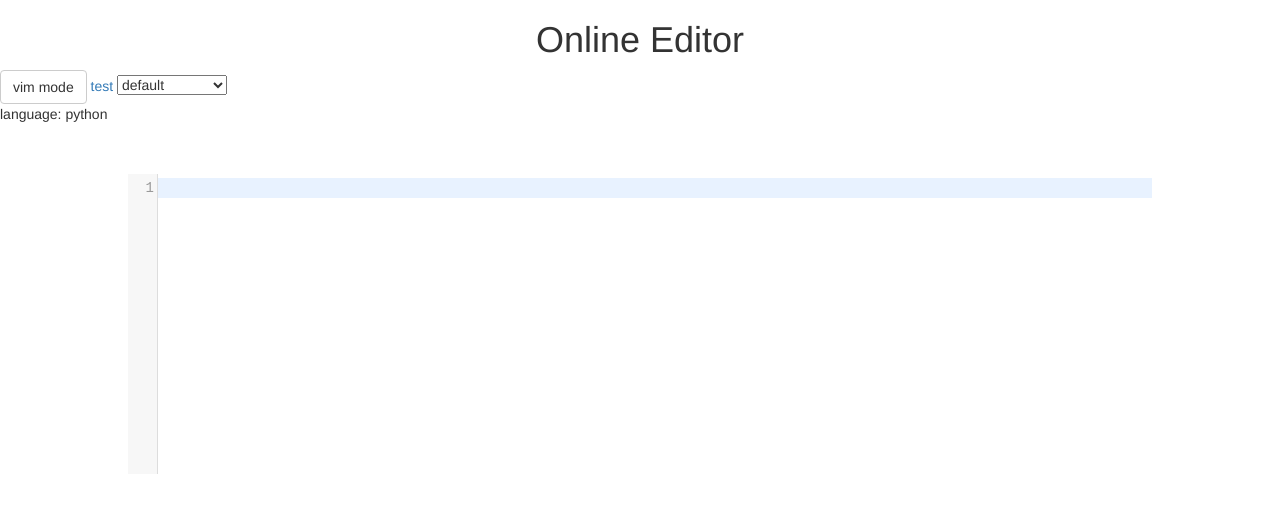
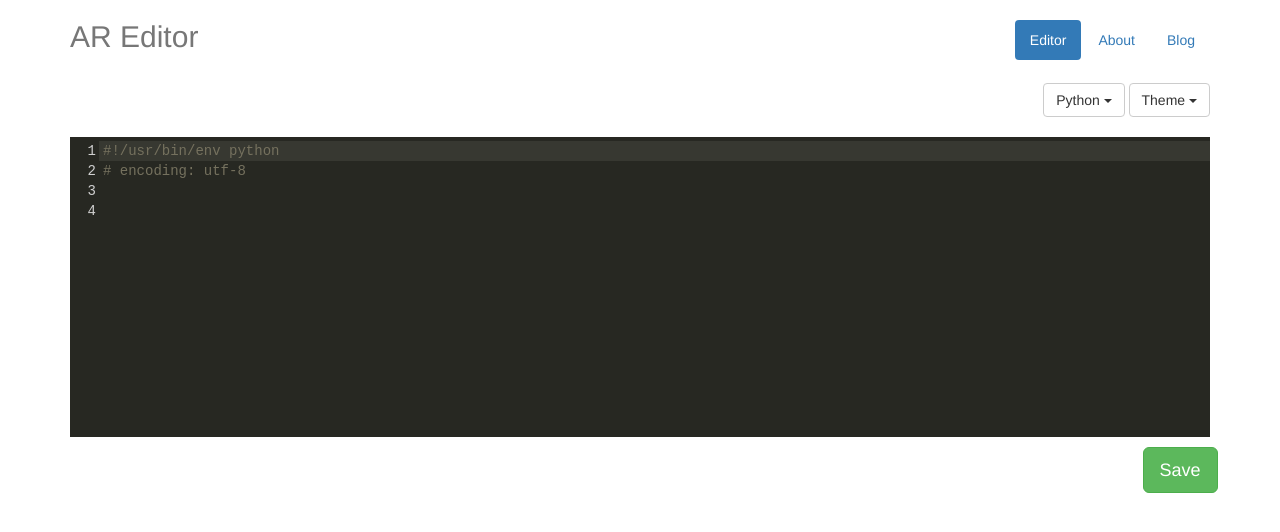
Before and after one commit to altair21/AREditor, a plain HTML site: page src/index.html in a window 1280 px wide. Drawn offline with Linux system fonts and the light colour scheme.

Commit message:
Update UI

```diff
--- a/src/editor.js
+++ b/src/editor.js
@@ -1,24 +1,21 @@
 $(document).ready(init);
 
 var editor, keywords = {};
-var themeSelector;
+var currentTheme = 'monokai'
 
-function themeChanged() {
-  var theme = themeSelector.options[themeSelector.selectedIndex].textContent;
+function themeChanged(theme) {
   editor.setOption("theme", theme);
-  // location.hash = "#" + theme;
+  currentTheme = theme;
+  $("#themeSelector").text(theme + " ");
+  $("#themeSelector").append('<span class="caret"></span>');
 }
-// var choice = (location.hash && location.hash.slice(1)) ||
-//               (document.location.search &&
-//               decodeURIComponent(document.location.search.slice(1)));
-// if (choice) {
-//   themeSelector.value = choice;
-//   editor.setOption("theme", choice);
-// }
-// CodeMirror.on(window, "hashchange", function() {
-//   var theme = location.hash.slice(1);
-//   if (theme) { themeSelector.value = theme; themeChanged(); }
-// });
+
+function languageChanged(MIME, language) {
+  initEditor(MIME)
+  $("#languageSelector").text(language + " ");
+  $("#languageSelector").append('<span class="caret"></span>');
+}
+
 function initKeywords() {
   for (var i = 65; i <= 90; i++) {
     keywords["'" + String.fromCharCode(i) + "'"] = autoComplete;
@@ -33,17 +30,25 @@ function initKeywords() {
   keywords["'.'"] = autoComplete;
 }
 
-function initEditor() {
+function initEditor(language) {
+  $(".CodeMirror").remove();
+  console.log(language);
+  if (language === "text/x-python") {
+    $("#code").text("#!/usr/bin/env python\r# encoding: utf-8\r\r")
+  } else {
+    $("#code").text("");
+  }
   editor = CodeMirror.fromTextArea(document.getElementById('code'), {
     lineNumbers: true,  //显示行号
     styleActiveLine: true,
     lineWrapping: true,
     matchBrackets: true,  //高亮匹配括号
-      mode: "text/x-python",    //python编辑器
+    mode: language,
     autoCloseBrackets: true,  //自动补全结束括号
     extraKeys: keywords,
     hintOptions: {completeSingle: false},
   });
+  editor.setOption("theme", currentTheme);
 }
 
 function autoComplete(cm, pred) {
@@ -56,7 +61,6 @@ function autoComplete(cm, pred) {
 }
 
 function init() {
-  themeSelector = document.getElementById("themeSelector");
   initKeywords();
-  initEditor();
+  initEditor("text/x-python");  //默认Python语言
 }
--- a/src/index.html
+++ b/src/index.html
@@ -22,32 +22,78 @@
   <script src="addon/selection/active-line.js"></script>
   <script src="addon/edit/matchbrackets.js"></script>
   <script src="addon/edit/closebrackets.js"></script>
+  <script src="addon/hint/show-hint.js"></script>
+
+  <!--mode-->
   <script src="mode/python.js"></script>
-  <script src="addon/hint/show-hint.js"></script>
+  <script src="mode/fortran.js"></script>
 
   <script src="editor.js"></script>
 </head>
 <body>
+<div class="container">
+  <div class="header clearfix">
+    <nav>
+      <ul class="nav nav-pills pull-right">
+        <li role="presentation" class="active"><a href="#">Editor</a></li>
+        <li role="presentation"><a href="#">About</a></li>
+        <li role="presentation"><a href="" onclick="window.open('http://altair21.org')">Blog</a></li>
+      </ul>
+      <h2 class="text-muted">AR Editor</h2>
+    </nav>
+  </div>
+
+  <br>
   <div class="row">
-    <div class="text-center">
-      <h1>Online Editor</h1>
+    <div class="col-lg-9">
+
+    </div>
+
+    <div class="col-lg-3 text-right">
+      <div class="btn-group">
+        <div class="dropdown">
+          <button class="btn btn-default dropdown-toggle" type="button" id="languageSelector" data-toggle="dropdown" aria-haspopup="true" aria-expanded="true">
+            Python
+            <span class="caret"></span>
+          </button>
+          <ul class="dropdown-menu" aria-labelledby="dropdownMenu1">
+            <li><a href="#" onclick="languageChanged('text/x-python', 'Python');return false;">Python</a></li>
+            <li><a href="#" onclick="languageChanged('text/x-fortran', 'Fortran');return false;">Fortran</a></li>
+          </ul>
+        </div>
+      </div>
+      <div class="btn-group">
+        <div class="dropdown">
+          <button class="btn btn-default dropdown-toggle" type="button" id="themeSelector" data-toggle="dropdown" aria-haspopup="true" aria-expanded="true">
+            Theme
+            <span class="caret"></span>
+          </button>
+          <ul class="dropdown-menu" aria-labelledby="dropdownMenu1">
+            <li><a href="#" onclick="themeChanged('default');return false;">default</a></li>
+            <li role="separator" class="divider"></li>
+            <li><a href="#" onclick="themeChanged('panda-syntax');return false;">panda-syntax</a></li>
+            <li><a href="#" onclick="themeChanged('monokai');return false;">monokai</a></li>
+            <li><a href="#" onclick="themeChanged('solarized dark');return false;">solarized dark</a></li>
+          </ul>
+        </div>
+      </div>
     </div>
   </div>
-  <button type="button" class="btn btn-default" aria-label="Left Align">vim mode</button>
-  <a href="">test</a>
-  <select onchange="themeChanged()" id="themeSelector">
-    <option selected>default</option>
-    <option>panda-syntax</option>
-    <option>monokai</option>
-    <option>solarized dark</option>
-  </select>
-  <div class="row-fluid">
-    <p class="offset4">language: python</p>
+
+  <br>
+  <div class="row">
+    <div class="col-lg-12">
+      <p>
+        <textarea id="code"></textarea>
+      </p>
+    </div>
   </div>
-
-  <br><br>
-  <p style="width:80%;margin-left:10%">
-    <textarea id="code"></textarea>
-  </p>
+  <div class="row">
+    <div class="col-lg-11"></div>
+    <div class="col-lg-1">
+      <p><a class="btn btn-lg btn-success" href="#" role="button">Save</a></p>
+    </div>
+  </div>
+</div>
 </body>
 </html>
```
Lines whose indentation alone changed are shown as unchanged.
